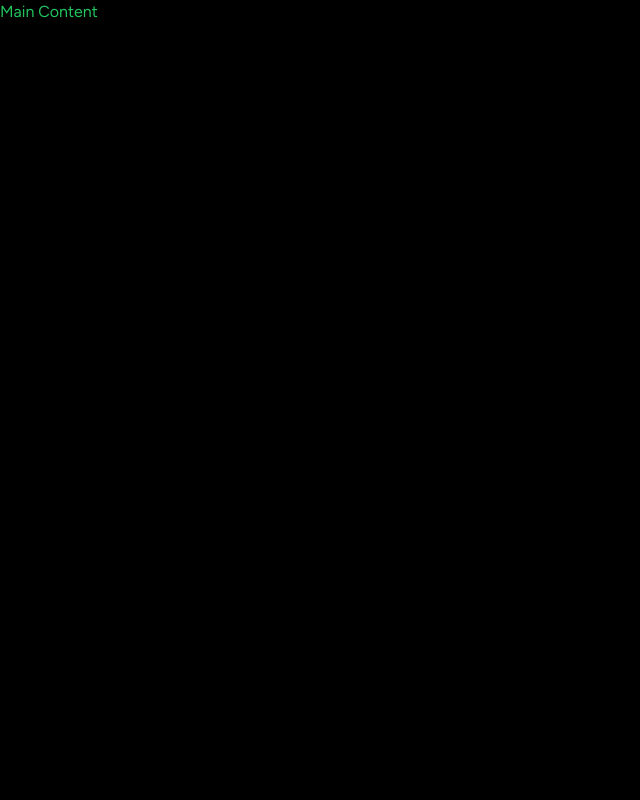
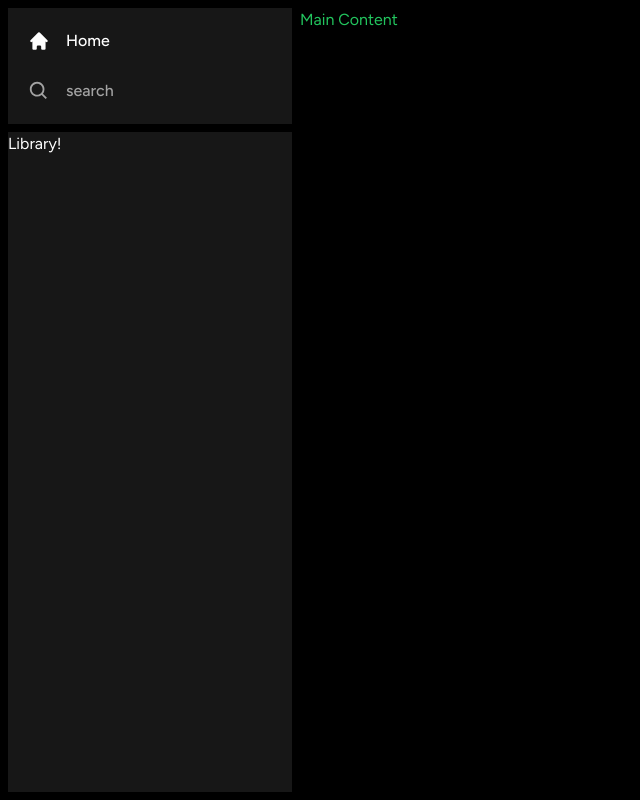
Before and after one commit to Tjanelidze/spotify-clone, a Next.js app: page / in a window 1280 px wide. Shown: the whole page, without its empty margins (0-640 px from the left). Built offline with nearby package versions, Linux system fonts and the light colour scheme.

Commit message:
created sidebar, sidebarItem, Box for sidebar content and library component

```diff
--- a/app/layout.tsx
+++ b/app/layout.tsx
@@ -1,6 +1,8 @@
+import './globals.css';
 import type { Metadata } from 'next';
 import { Figtree } from 'next/font/google';
-import './globals.css';
+
+import Sidebar from '@/components/Sidebar';
 
 const font = Figtree({ subsets: ['latin'] });
 
@@ -16,7 +18,9 @@ export default function RootLayout({
 }>) {
   return (
     <html lang="en">
-      <body className={font.className}>{children}</body>
+      <body className={font.className}>
+        <Sidebar>{children}</Sidebar>
+      </body>
     </html>
   );
 }
--- /dev/null
+++ b/components/Box.tsx
@@ -0,0 +1,18 @@
+import { twMerge } from "tailwind-merge";
+
+interface BoxProps {
+  children: React.ReactNode;
+  className?: string;
+}
+
+const Box: React.FC<BoxProps> = ({ children, className }) => {
+  return (
+    <div
+      className={twMerge("roundend-lg h-fit w-full bg-neutral-900", className)}
+    >
+      {children}
+    </div>
+  );
+};
+
+export default Box;
--- /dev/null
+++ b/components/Library.tsx
@@ -0,0 +1,7 @@
+"use client";
+
+const Library = () => {
+  return <div>Library!</div>;
+};
+
+export default Library;
--- a/components/Sidebar.tsx
+++ b/components/Sidebar.tsx
@@ -1,5 +1,55 @@
-import React from 'react';
+"use client";
 
-export default function Sidebar() {
-  return <div>Sidebar</div>;
+import { BiSearch } from "react-icons/bi";
+import { HiHome } from "react-icons/hi";
+
+import { usePathname } from "next/navigation";
+import { useMemo } from "react";
+import Box from "./Box";
+import SidebarItem from "./SidebarItem";
+import Library from "./Library";
+
+interface SidebarProps {
+  children: React.ReactNode;
 }
+
+const Sidebar: React.FC<SidebarProps> = ({ children }) => {
+  const pathname = usePathname();
+
+  const routes = useMemo(
+    () => [
+      {
+        icon: HiHome,
+        label: "Home",
+        active: pathname !== "/search",
+        href: "/home",
+      },
+      {
+        icon: BiSearch,
+        label: "search",
+        active: pathname === "/search",
+        href: "/search",
+      },
+    ],
+    [pathname],
+  );
+  return (
+    <div className="flex h-full">
+      <div className="hidden h-full w-[300px] flex-col gap-y-2 bg-black p-2 md:flex">
+        <Box>
+          <div className="flex flex-col gap-y-4 px-5 py-4">
+            {routes.map((item) => (
+              <SidebarItem key={item.label} {...item} />
+            ))}
+          </div>
+        </Box>
+        <Box className="h-full overflow-y-auto">
+          <Library />
+        </Box>
+      </div>
+      <main className="h-full flex-1 overflow-y-auto py-2">{children}</main>
+    </div>
+  );
+};
+
+export default Sidebar;
--- /dev/null
+++ b/components/SidebarItem.tsx
@@ -0,0 +1,32 @@
+import Link from "next/link";
+import { IconType } from "react-icons";
+import { twMerge } from "tailwind-merge";
+
+interface SidebarItemsProps {
+  icon: IconType;
+  label: string;
+  active?: boolean;
+  href: string;
+}
+
+const SidebarItem: React.FC<SidebarItemsProps> = ({
+  icon: Icon,
+  label,
+  active,
+  href,
+}) => {
+  return (
+    <Link
+      href={href}
+      className={twMerge(
+        "text-md flex h-auto w-full cursor-pointer flex-row items-center gap-x-4 py-1 font-medium text-neutral-400 transition hover:text-white",
+        active && "text-white",
+      )}
+    >
+      <Icon size={26} />
+      <p className="w-full truncate">{label}</p>
+    </Link>
+  );
+};
+
+export default SidebarItem;
```
Also changed, not shown: package.json (+8 -4 lines), 2 other files (tests, documents, lock files or other folders).
